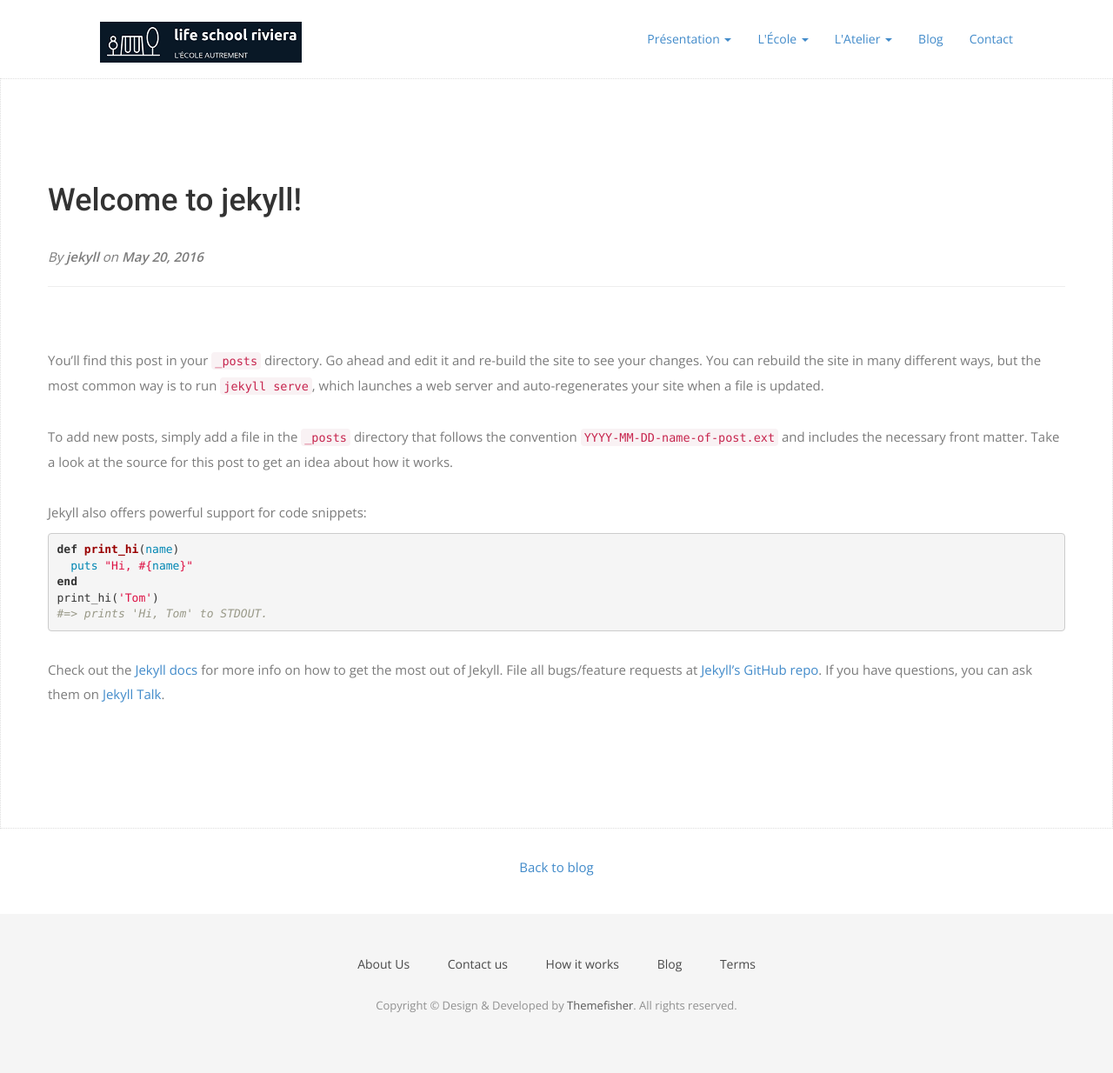
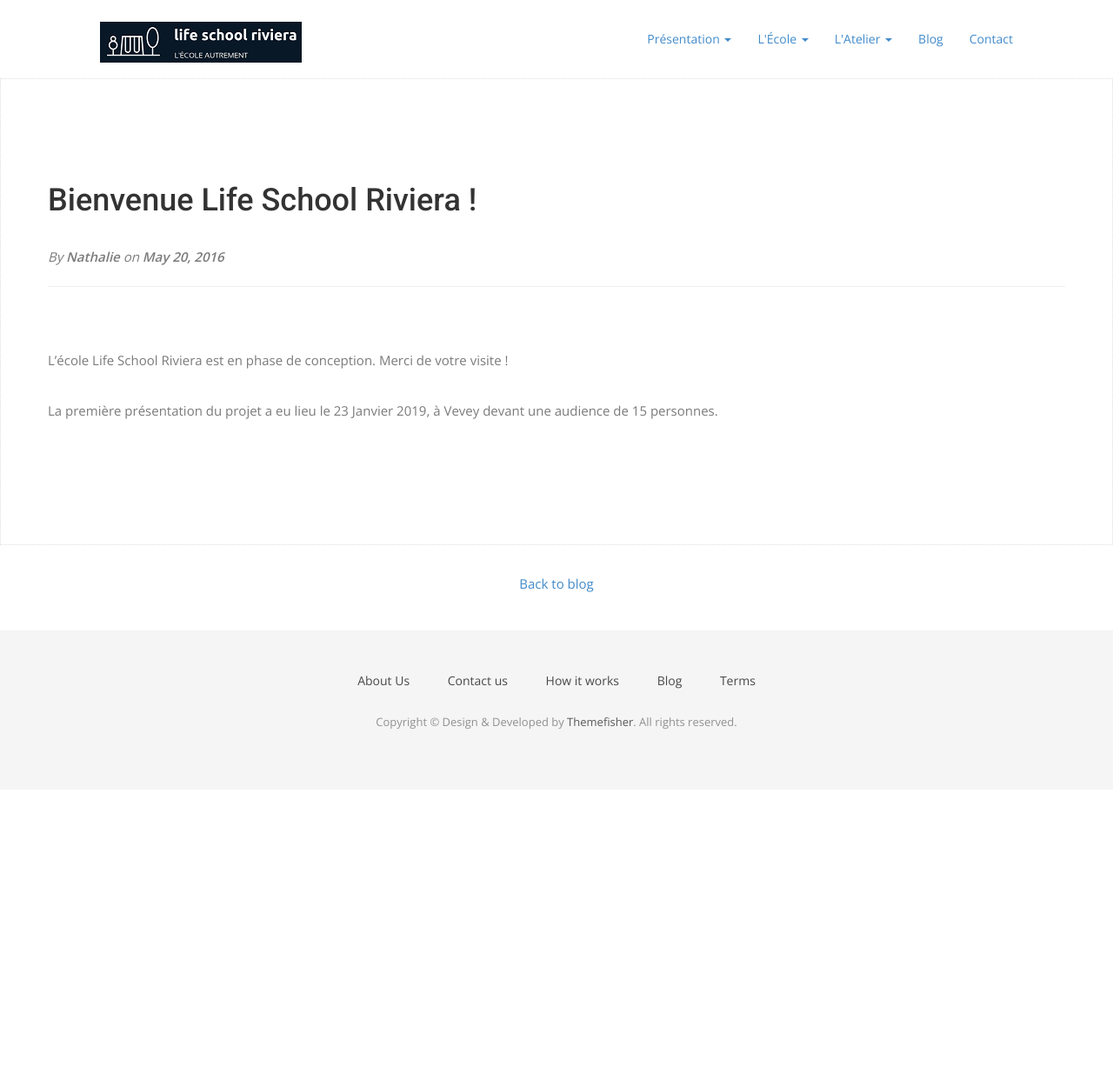
Before and after one commit to midjoule/lifeschool, a Jekyll site: the page built from _posts/2016-05-20-welcome-to-jekyll.md, in a window 1280 px wide. Shown: the whole page at 87% size. Built offline with Jekyll 4.4.1, drawn with Linux system fonts in a browser that asks for light colours; nearby versions of some CDN libraries; some web fonts are replaced; our own code applies the rules of GitHub Pages for plain Markdown files; after the commit the page ends 908 px from its top, so only the background shows below that.

Commit message:
Update Articles “2016-05-20-welcome-to-jekyll”

```diff
--- a/_posts/2016-05-20-welcome-to-jekyll.md
+++ b/_posts/2016-05-20-welcome-to-jekyll.md
@@ -1,26 +1,9 @@
 ---
-layout: post
-title: Welcome to jekyll!
-subtitle: Jekyll is a blog-aware, static site generator in Ruby https://jekyllrb.com
-date: 2016-05-20 21:11:27
-author: jekyll
+title: Bienvenue Life School Riviera !
+description: Bienvenue Life School Riviera !
+author: Nathalie
+image: /img/cotation.png
 ---
-You’ll find this post in your `_posts` directory. Go ahead and edit it and re-build the site to see your changes. You can rebuild the site in many different ways, but the most common way is to run `jekyll serve`, which launches a web server and auto-regenerates your site when a file is updated.
+L'école Life School Riviera est en phase de conception. Merci de votre visite !
 
-To add new posts, simply add a file in the `_posts` directory that follows the convention `YYYY-MM-DD-name-of-post.ext` and includes the necessary front matter. Take a look at the source for this post to get an idea about how it works.
-
-Jekyll also offers powerful support for code snippets:
-
-{% highlight ruby %}
-def print_hi(name)
-  puts "Hi, #{name}"
-end
-print_hi('Tom')
-#=> prints 'Hi, Tom' to STDOUT.
-{% endhighlight %}
-
-Check out the [Jekyll docs][jekyll-docs] for more info on how to get the most out of Jekyll. File all bugs/feature requests at [Jekyll’s GitHub repo][jekyll-gh]. If you have questions, you can ask them on [Jekyll Talk][jekyll-talk].
-
-[jekyll-docs]: http://jekyllrb.com/docs/home
-[jekyll-gh]:   https://github.com/jekyll/jekyll
-[jekyll-talk]: https://talk.jekyllrb.com/
+La première présentation du projet a eu lieu le 23 Janvier 2019, à Vevey devant une audience de 15 personnes.
```
